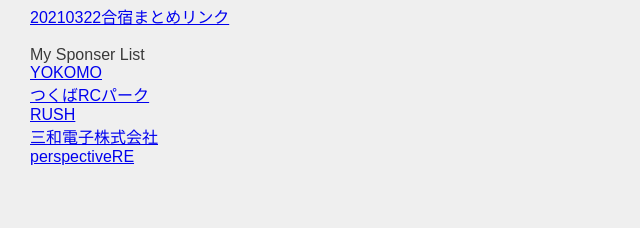
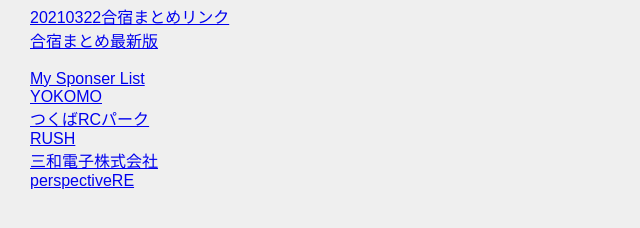
Before and after one commit to SoutaGoto/doyolab, a plain HTML site: page index.html in a window 1280 px wide. Shown: the part 484-712 px from the top of the page, without its empty margins (0-640 px from the left). Drawn offline with Linux system fonts and the light colour scheme.

Commit message:
メッセージ

```diff
--- a/index.html
+++ b/index.html
@@ -38,8 +38,12 @@
 <Br>
 
 <a href="20210322.html">20210322合宿まとめリンク</a><br>
+<a href="file:///Users/souta712/mygit/doyolab/20210322.html">合宿まとめ最新版
 
 
+
+
+<br>
 
 
  <br>
```
